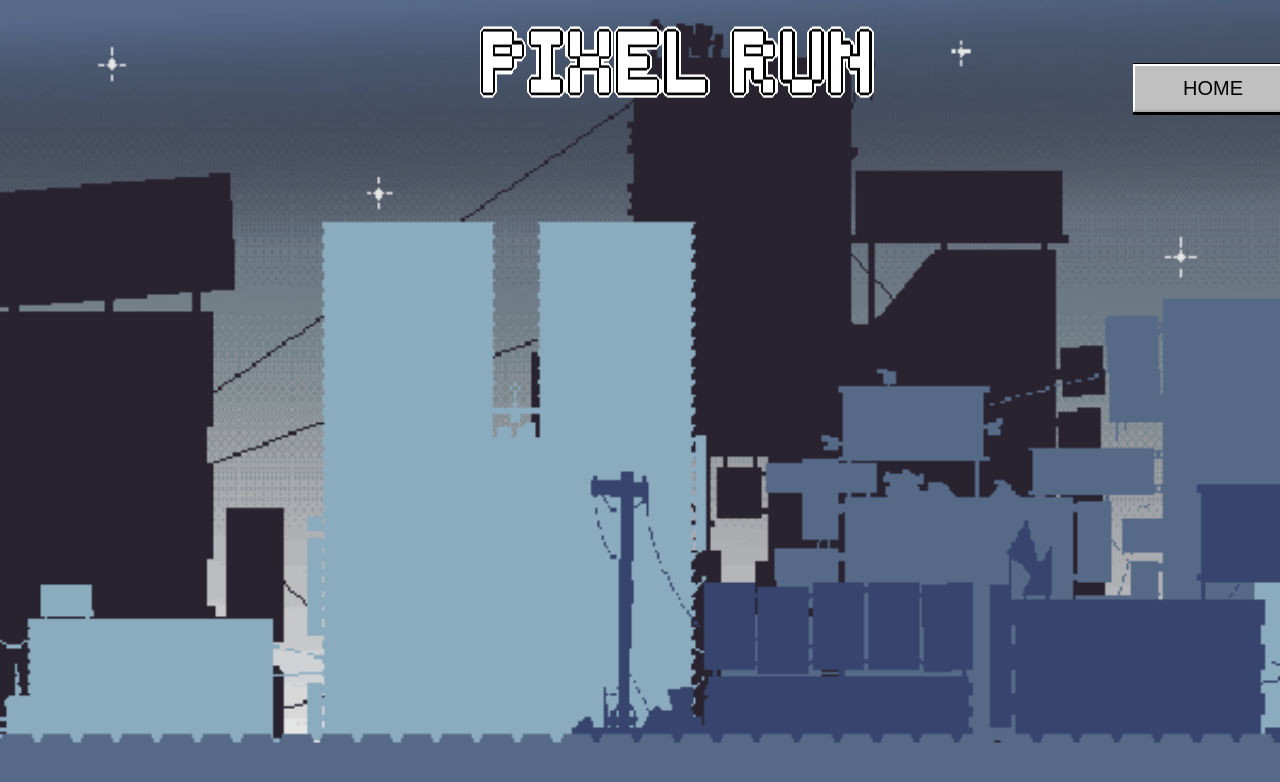
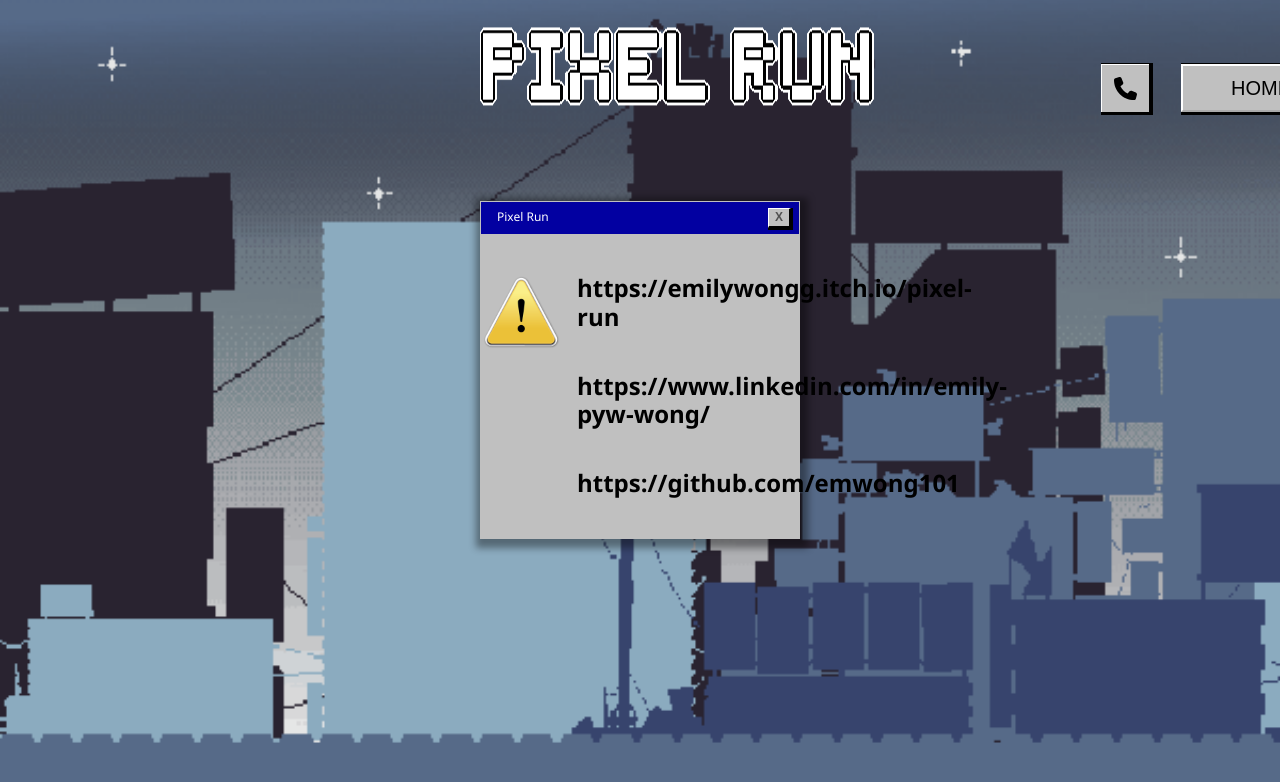
Before and after one commit to emwong101/pixel_run, a React (Vite) app: page /contact in a window 1280 px wide. Before the commit this address had no page. Shown: the top 782 px of the page. Built offline with nearby package versions, Linux system fonts and the light colour scheme.

Commit message:
created contact page

```diff
--- a/src/App.scss
+++ b/src/App.scss
@@ -24,7 +24,7 @@ body {
 .header {
   width: 100%;
   padding: 1rem 30rem;
-  padding-right: 16rem;
+  padding-right: 14rem;
   padding-bottom: 0;
   position: sticky;
   top: 0;
@@ -69,3 +69,25 @@ body {
     border: 2px dotted black;
   }
 }
+
+.phone__icon {
+  width: 48px;
+  height: fit-content;
+  margin-right: 2rem;
+  margin-top: 4rem;
+  padding: 0.75rem;
+  box-shadow: 2px 1px 0px 2px rgba(0, 0, 0, 1);
+  background-color: #c0c0c0;
+  text-decoration: none;
+  outline: none;
+  border-left: 1px solid white;
+  border-top: 1px solid white;
+  cursor: pointer;
+  &:hover {
+    border-width: 3px;
+  }
+}
+
+.button {
+  display: flex;
+}
--- a/src/App.tsx
+++ b/src/App.tsx
@@ -4,6 +4,7 @@ import InfoPage from "./pages/infoPage/InfoPage";
 import { Routes, Route, useLocation, Link, Navigate } from "react-router-dom";
 import { AnimatePresence, motion } from "framer-motion";
 import { useEffect, useState } from "react";
+import Contact from "./pages/contactInfo/Contact";
 
 function App() {
   const location = useLocation();
@@ -18,6 +19,13 @@ function App() {
       <div className="header-container" onClick={handleClick}>
         <img src="assets/title.png" alt="title" className="header" />
         <div className="button">
+          <Link to="/contact">
+            <img
+              src="assets/phone-solid.svg"
+              className="phone__icon"
+              alt="phone"
+            />
+          </Link>
           <Link className="link" to={location.pathname === "/" ? "/play" : ""}>
             <motion.button
               className="link-button"
@@ -36,7 +44,7 @@ function App() {
           <Routes location={location} key={location.pathname}>
             {active && <Route path="/" element={<InfoPage />} />}
             <Route path="/play" element={<GamePage />} />
-            <Route path="/pixel_run" element={<Navigate to="/" />} />
+            <Route path="/contact" element={<Contact />} />
           </Routes>
         </AnimatePresence>
       </div>
--- /dev/null
+++ b/src/pages/contactInfo/Contact.scss
@@ -0,0 +1,16 @@
+.contact {
+  background-color: #c0c0c0;
+  margin: 0 30rem;
+  margin-top: 5rem;
+  border: 1.5px solid #c0c0c0;
+  box-shadow: 2px 3px 7px 6px rgba(0, 0, 0, 0.39);
+
+  &__symbol {
+    flex: 0.25;
+    padding-top: 2.5rem;
+  }
+
+  &__link {
+    font-size: 1.5rem;
+  }
+}
--- /dev/null
+++ b/src/pages/contactInfo/Contact.tsx
@@ -0,0 +1,43 @@
+import React from "react";
+import { motion } from "framer-motion";
+import "./Contact.scss";
+
+function Contact() {
+  return (
+    <div>
+      <motion.div
+        className="contact"
+        initial={{ x: "100vw" }}
+        animate={{ x: 0 }}
+        transition={{ type: "spring", delay: 0.5 }}
+        exit={{ x: "-100vw", transition: { ease: "easeInOut" } }}
+      >
+        <div className="blue-bar">
+          <p className="bar__label">Pixel Run</p>
+          <input type="button" value="X" className="close"></input>
+        </div>
+        <div className="about__wrapper">
+          <div className="about__symbol contact__symbol">
+            <img
+              className="caution"
+              alt="caution symbol"
+              src="assets/caution.png"
+            ></img>
+          </div>
+          <div className="about__text-div">
+            <h5 className="contact__link">
+              https://emilywongg.itch.io/pixel-run
+            </h5>
+
+            <h5 className="contact__link">
+              https://www.linkedin.com/in/emily-pyw-wong/
+            </h5>
+            <h5 className="contact__link">https://github.com/emwong101</h5>
+          </div>
+        </div>
+      </motion.div>
+    </div>
+  );
+}
+
+export default Contact;
--- a/src/pages/gamePage/GamePage.tsx
+++ b/src/pages/gamePage/GamePage.tsx
@@ -15,13 +15,12 @@ function GamePage() {
         <input type="button" value="X" className="close close__game"></input>
       </div>
       <iframe
-        className="game"
         src="https://itch.io/embed-upload/6992900?color=c0c0c0"
         width="960"
         height="680"
       >
-        <a href="https://emilywongg.itch.io/pixel-runner">
-          Play Pixel Runner on itch.io
+        <a href="https://emilywongg.itch.io/pixel-run">
+          Play Pixel Run on itch.io
         </a>
       </iframe>
     </motion.div>
```
Also changed, not shown: public/assets/phone-solid.svg (added), 1 other file (tests, documents, lock files or other folders).
